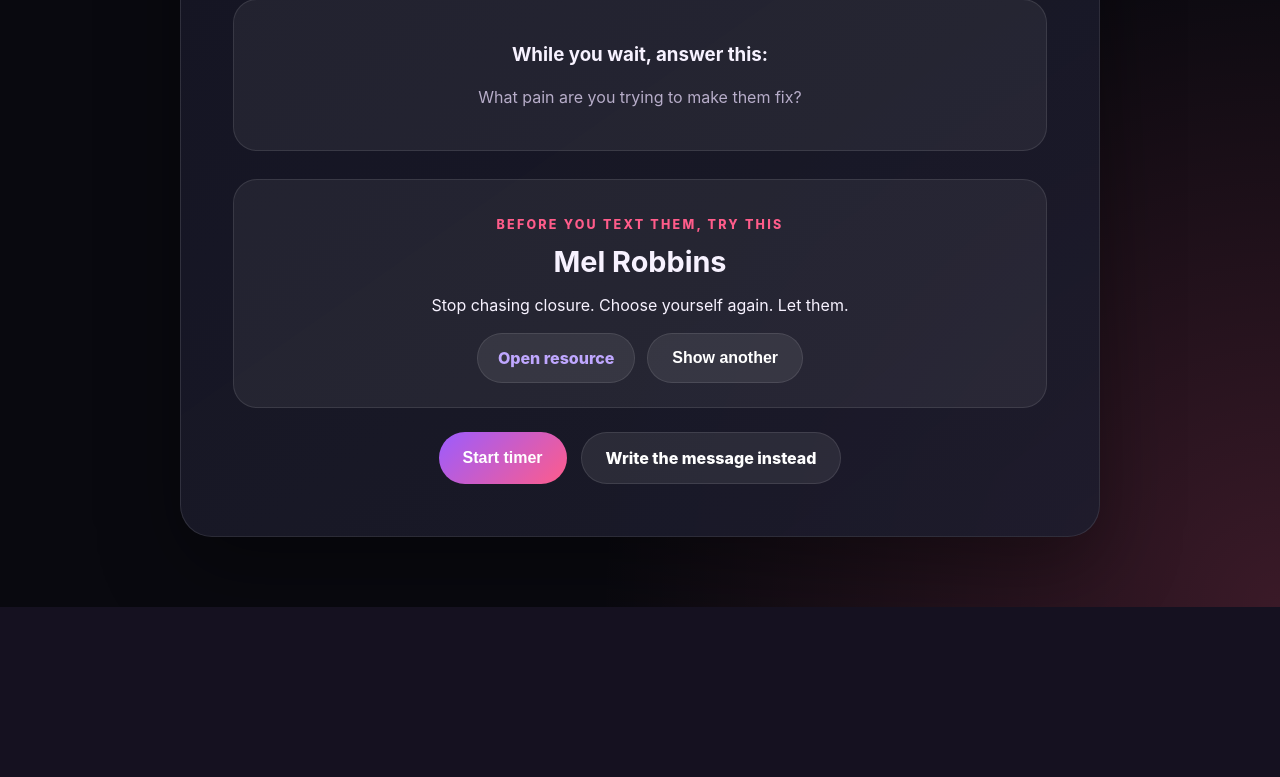
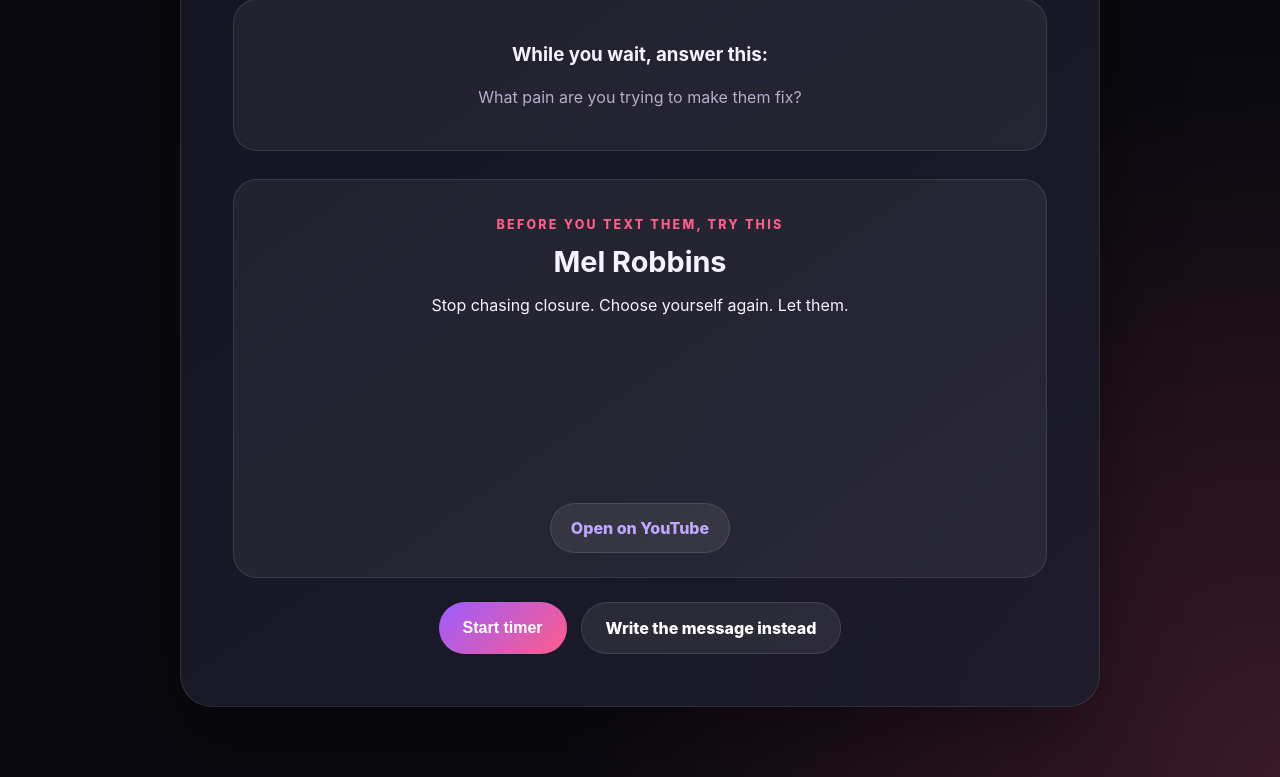
Before and after one commit to sperzuu-cyber/diary-app2, a Flask app: page /timer in a window 1280 px wide. Shown: the part 857-1634 px from the top of the page. Before the commit the page ends 1464 px from the top, so only its background shows below. Run offline with Flask 3, Linux system fonts and the light colour scheme; the visitor is signed in with stand-in values (Sample User, id 1).

Commit message:
adding auto rotation to display in timer

```diff
--- a/static/timer.js
+++ b/static/timer.js
@@ -116,4 +116,8 @@ function nextResource() {
 document.addEventListener("DOMContentLoaded", () => {
     updateDisplay();
     showResource(currentResource);
+
+    setInterval(() => {
+        nextResource();
+    }, 8000);
 });
--- a/templates/timer.html
+++ b/templates/timer.html
@@ -31,20 +31,31 @@
                 Stop chasing closure. Choose yourself again. Let them.
             </p>
 
+            <div class="video-preview" id="video-preview-box">
+                <iframe
+                    id="resource-video"
+                    src=""
+                    title="Support video"
+                    frameborder="0"
+                    allow="accelerometer; autoplay; clipboard-write; encrypted-media; gyroscope; picture-in-picture; web-share"
+                    allowfullscreen>
+                </iframe>
+            </div>
+
             <div class="resource-actions">
                 <a id="resource-link" href="#" target="_blank">
-                    Open resource
+                    Open on YouTube
                 </a>
 
-                <button type="button" onclick="nextResource()" class="button secondary">
-                    Show another
-                </button>
+
             </div>
         </div>
 
         <div class="hero-actions">
             <button class="button" onclick="startTimer()">Start timer</button>
-            <a class="button secondary" href="{{ url_for('write_instead') }}">Write the message instead</a>
+            <a class="button secondary" href="{{ url_for('write_instead') }}">
+                Write the message instead
+            </a>
         </div>
     </div>
 </section>
```
